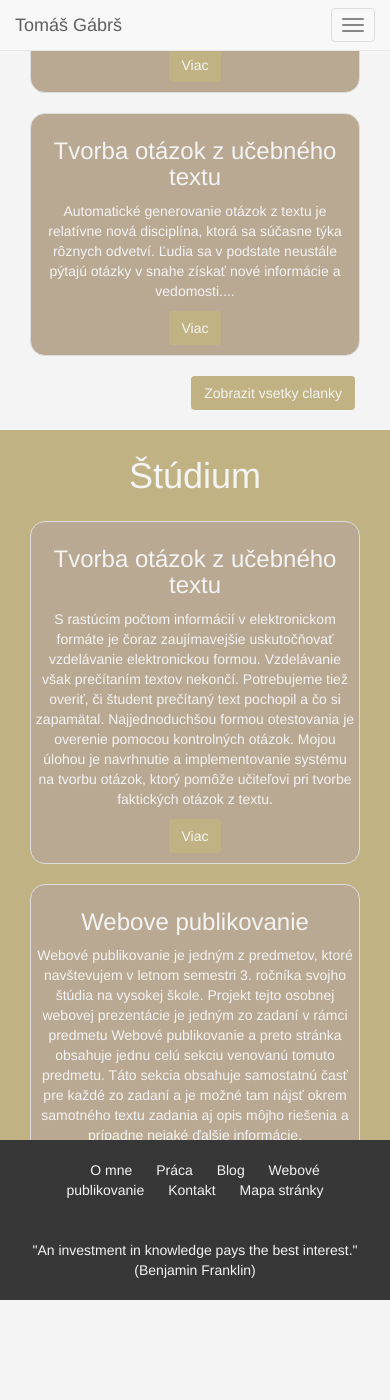
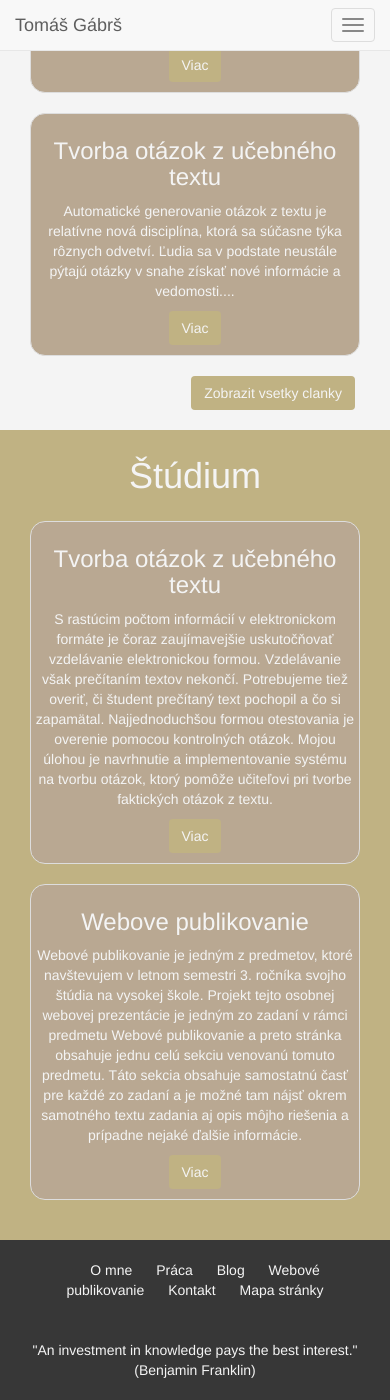
Before and after one commit to xgabrst/xgabrst.github.io, a Jekyll site: the page built from index.html, in a window 390 px wide and 1400 px high, scrolled down 596 px. Built offline with Jekyll 4.4.1, drawn with Linux system fonts in a browser that asks for light colours; before the commit the page ends 1896 px from its top, so only the background shows below that.

Commit message:
Media query for responsive footer

```diff
--- a/css/main.css
+++ b/css/main.css
@@ -6,15 +6,46 @@ body {
     margin-bottom: 60px;
     background-color: #f4f4f4;
 }
+
+@media (max-width: 335px) {
+    #content-container {
+        margin-top: 50px;
+        margin-bottom: 200px;
+    }
+}
+
+@media (min-width: 336px) and (max-width: 590px) {
+    #content-container {
+        margin-top: 50px;
+        margin-bottom: 160px;
+    }
+}
+
+@media (min-width: 601px) and (max-width: 990px) {
+    #content-container {
+        margin-top: 50px;
+        margin-bottom: 120px;
+    }
+}
+
+@media (min-width: 991px) and (max-width: 1200px) {
+    #content-container {
+        margin-top: 50px;
+        margin-bottom: 80px;
+    }
+}
+
+@media (min-width: 1201px) {
+    #content-container {
+        margin-top: 50px;
+        margin-bottom: 20px;
+    }
+}
+
 .footer {
     position: absolute;
     bottom: 0;
     width: 100%;
-}
-
-#content-container {
-    margin-top: 50px;
-    margin-bottom: 20px;
 }
 
 #header-image {
```
